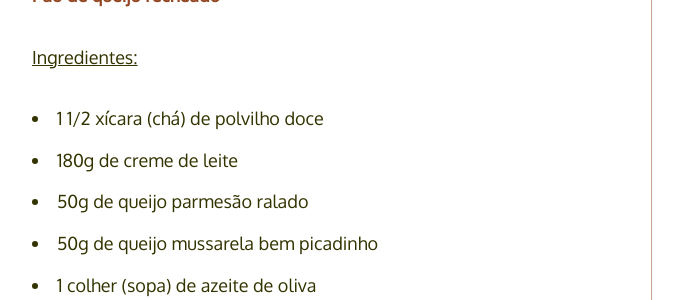
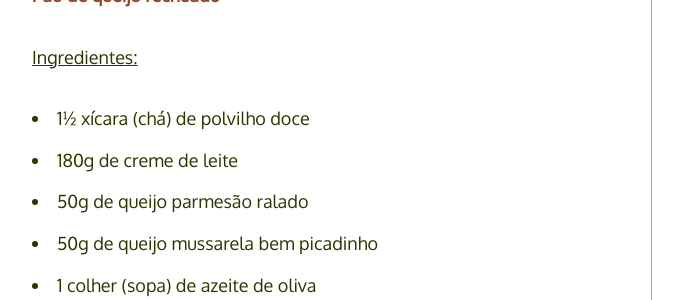
Before and after one commit to PaneladePau/paneladepau-jekyll-blog, a Jekyll site: the page built from _posts/2016-05-08-pao-de-queijo-recheado.md, in a window 1280 px wide and 900 px high, scrolled down 639 px. Shown: the part 153-453 px from the top of the window, without its empty margins (138-821 px from the left). Built offline with Jekyll 4.4.1, drawn with Linux system fonts in a browser that asks for light colours; nearby versions of some CDN libraries; some web fonts are replaced.

Commit message:
“update”

```diff
--- a/_posts/2016-05-08-pao-de-queijo-recheado.md
+++ b/_posts/2016-05-08-pao-de-queijo-recheado.md
@@ -23,7 +23,7 @@ E se o Panela de Pau te contar que tem um jeito bem fácil e rápido de fazer?
 
 ### Ingredientes:
 
-* 1 1/2 xícara (chá) de polvilho doce
+* 1½ xícara (chá) de polvilho doce
 * 180g de creme de leite
 * 50g de queijo parmesão ralado
 * 50g de queijo mussarela bem picadinho
```
Also changed, not shown: img/fotos-dos-posts/pao-de-queijo-recheado.jpg.
